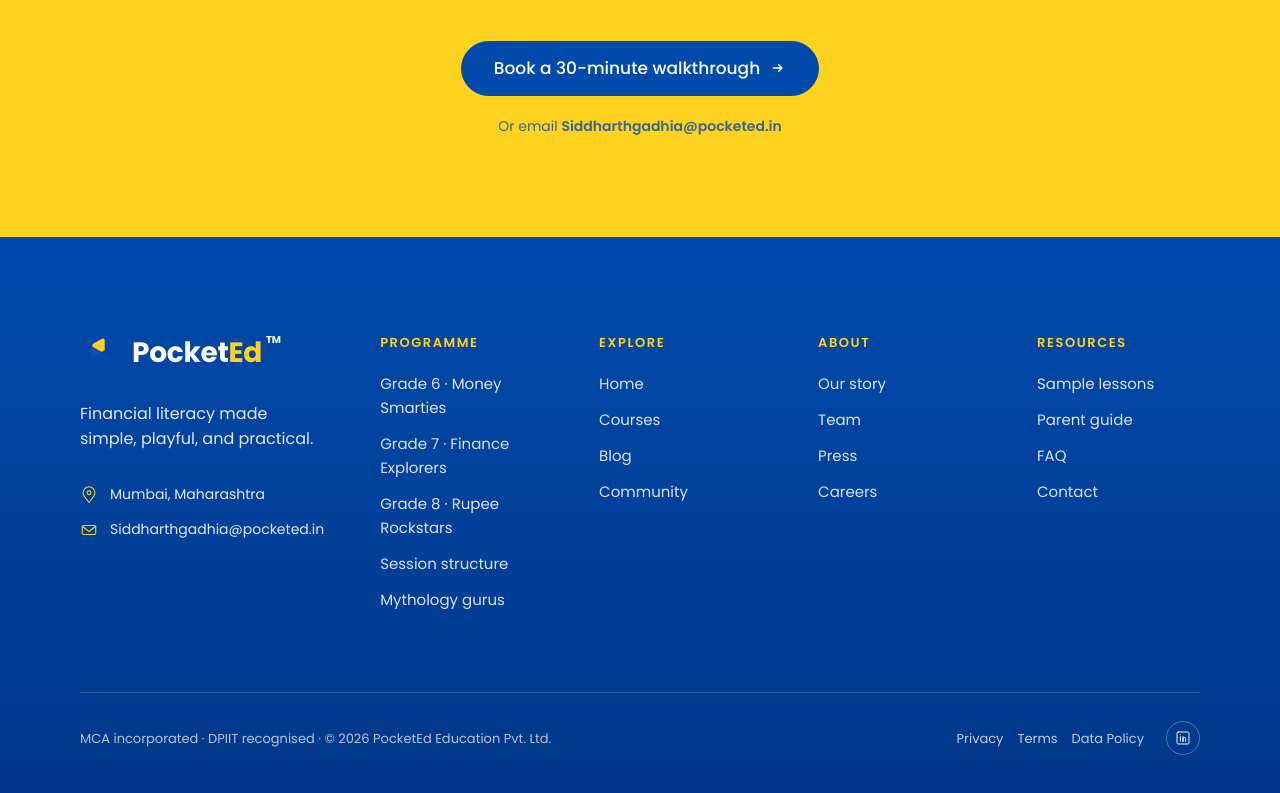
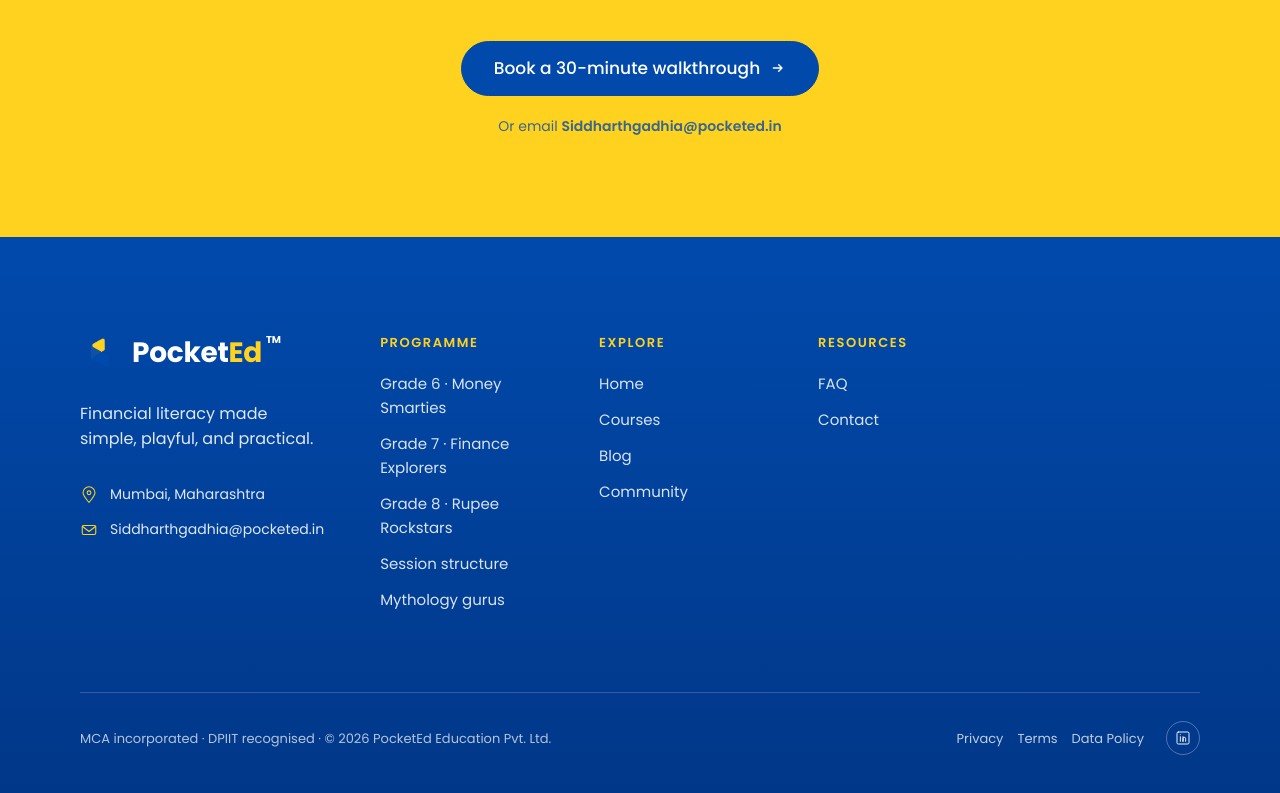
Before and after one commit to pocketed26-ops/final-web, a Next.js app: page / in a window 1280 px wide. Shown: the part 5993-6786 px from the top of the page. Built offline with nearby package versions, Linux system fonts and the light colour scheme.

Commit message:
footer updated

```diff
--- a/components/PocketEdHomepage.tsx
+++ b/components/PocketEdHomepage.tsx
@@ -1698,20 +1698,20 @@
         { label: 'Community', href: '/community' },
       ],
     },
-    {
-      title: 'About',
-      links: [
-        { label: 'Our story', href: '#' },
-        { label: 'Team', href: '#' },
-        { label: 'Press', href: '#' },
-        { label: 'Careers', href: '#' },
-      ],
-    },
+    // {
+    //   title: 'About',
+    //   links: [
+    //     { label: 'Our story', href: '#' },
+    //     { label: 'Team', href: '#' },
+    //     { label: 'Press', href: '#' },
+    //     { label: 'Careers', href: '#' },
+    //   ],
+    // },
     {
       title: 'Resources',
       links: [
-        { label: 'Sample lessons', href: '#' },
-        { label: 'Parent guide', href: '#' },
+        // { label: 'Sample lessons', href: '#' },
+        // { label: 'Parent guide', href: '#' },
         { label: 'FAQ', href: '#' },
         { label: 'Contact', href: '#' },
       ],
```
